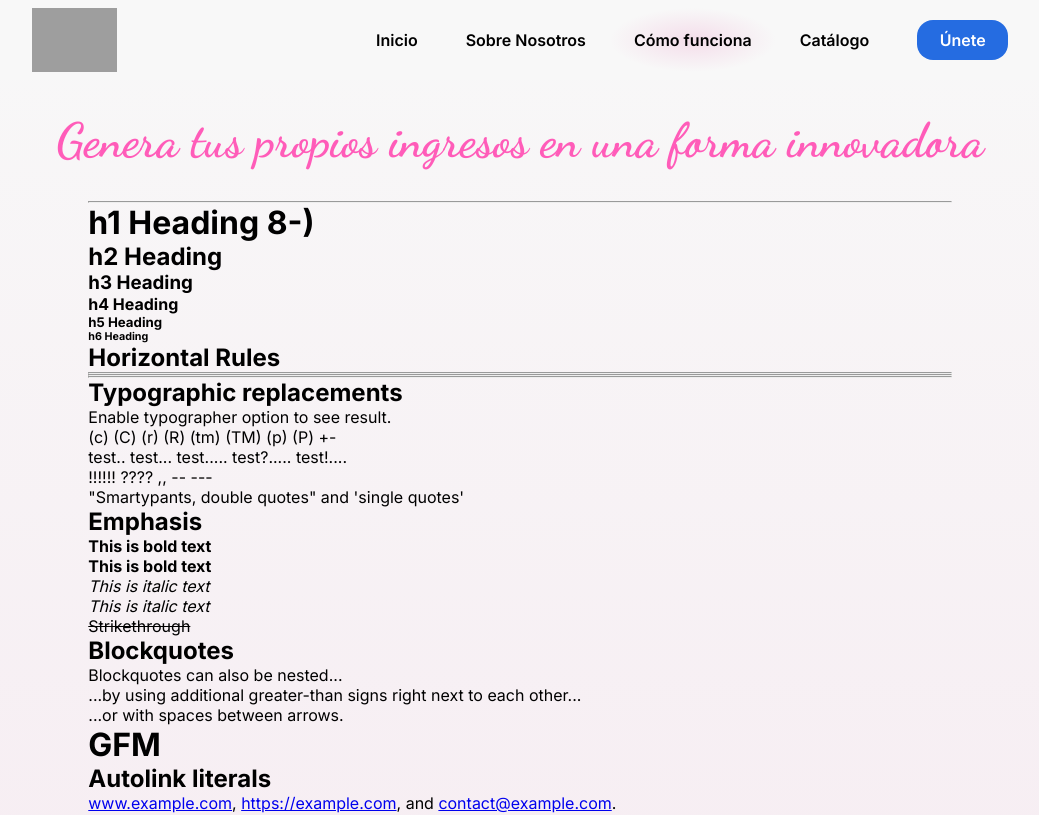
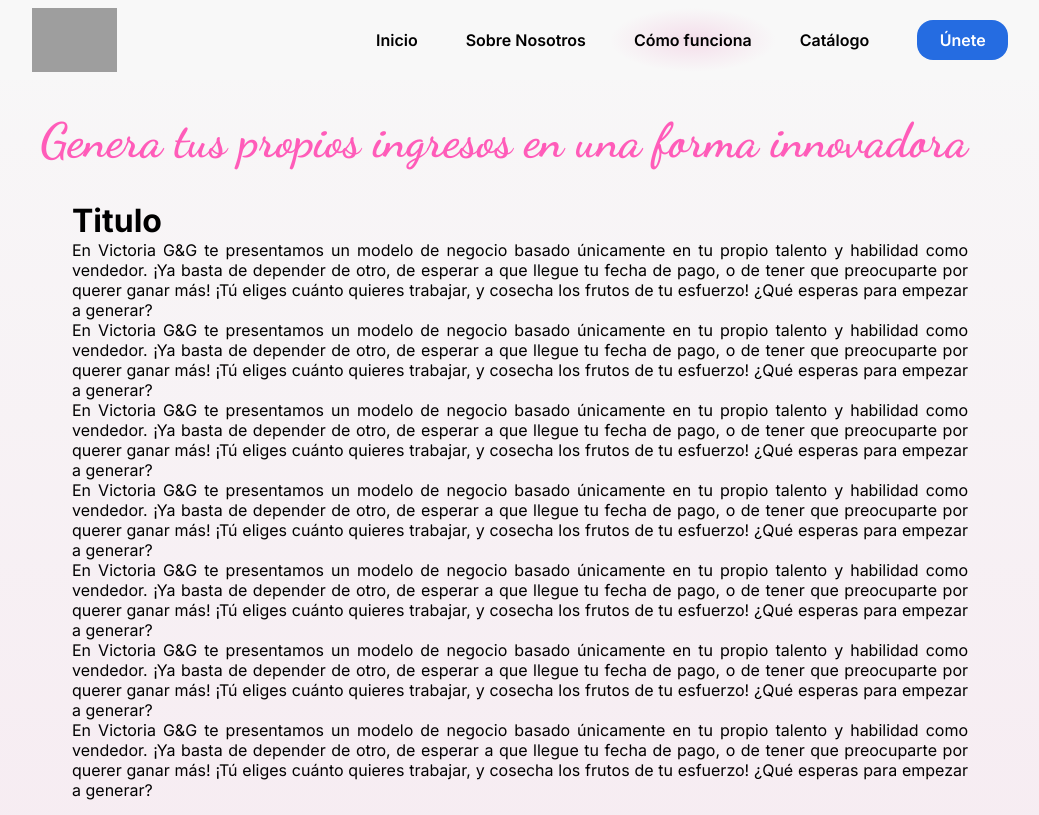
Before and after one commit to Black-And-White-Solutions/victoria-gg, a React (Create React App) app: page /howItWorks in a window 1280 px wide. Shown: the top 815 px of the page, without its empty margins (120-1159 px from the left). Built offline with nearby package versions, Linux system fonts and the light colour scheme; grey boxes are pictures that could not be loaded.

Commit message:
New content

```diff
--- a/src/components/BlogEntry.tsx
+++ b/src/components/BlogEntry.tsx
@@ -6,82 +6,62 @@
 const JSON = {
   title: 'Genera tus propios ingresos en una forma innovadora',
   author: {
-    name: 'Author Name',
-    details: 'Author Details',
+    name: 'Nombre del autor',
+    details: 'Detalles del autor',
     thumbnail: 'https://i.imgur.com/5ecsIlls.jpg',
   },
   content: `
----
+# Titulo
 
-# h1 Heading 8-)
-## h2 Heading
-### h3 Heading
-#### h4 Heading
-##### h5 Heading
-###### h6 Heading
+En Victoria G&G te presentamos un modelo de negocio basado únicamente
+en tu propio talento y habilidad como vendedor. ¡Ya basta de depender
+de otro, de esperar a que llegue tu fecha de pago, o de tener que preocuparte
+por querer ganar más! ¡Tú eliges cuánto quieres trabajar, y cosecha los frutos
+de tu esfuerzo!
+¿Qué esperas para empezar a generar?
 
+En Victoria G&G te presentamos un modelo de negocio basado únicamente
+en tu propio talento y habilidad como vendedor. ¡Ya basta de depender
+de otro, de esperar a que llegue tu fecha de pago, o de tener que preocuparte
+por querer ganar más! ¡Tú eliges cuánto quieres trabajar, y cosecha los frutos
+de tu esfuerzo!
+¿Qué esperas para empezar a generar?
 
-## Horizontal Rules
+En Victoria G&G te presentamos un modelo de negocio basado únicamente
+en tu propio talento y habilidad como vendedor. ¡Ya basta de depender
+de otro, de esperar a que llegue tu fecha de pago, o de tener que preocuparte
+por querer ganar más! ¡Tú eliges cuánto quieres trabajar, y cosecha los frutos
+de tu esfuerzo!
+¿Qué esperas para empezar a generar?
 
-___
+En Victoria G&G te presentamos un modelo de negocio basado únicamente
+en tu propio talento y habilidad como vendedor. ¡Ya basta de depender
+de otro, de esperar a que llegue tu fecha de pago, o de tener que preocuparte
+por querer ganar más! ¡Tú eliges cuánto quieres trabajar, y cosecha los frutos
+de tu esfuerzo!
+¿Qué esperas para empezar a generar?
 
----
+En Victoria G&G te presentamos un modelo de negocio basado únicamente
+en tu propio talento y habilidad como vendedor. ¡Ya basta de depender
+de otro, de esperar a que llegue tu fecha de pago, o de tener que preocuparte
+por querer ganar más! ¡Tú eliges cuánto quieres trabajar, y cosecha los frutos
+de tu esfuerzo!
+¿Qué esperas para empezar a generar?
 
-***
+En Victoria G&G te presentamos un modelo de negocio basado únicamente
+en tu propio talento y habilidad como vendedor. ¡Ya basta de depender
+de otro, de esperar a que llegue tu fecha de pago, o de tener que preocuparte
+por querer ganar más! ¡Tú eliges cuánto quieres trabajar, y cosecha los frutos
+de tu esfuerzo!
+¿Qué esperas para empezar a generar?
 
-
-## Typographic replacements
-
-Enable typographer option to see result.
-
-(c) (C) (r) (R) (tm) (TM) (p) (P) +-
-
-test.. test... test..... test?..... test!....
-
-!!!!!! ???? ,,  -- ---
-
-"Smartypants, double quotes" and 'single quotes'
-
-
-## Emphasis
-
-**This is bold text**
-
-__This is bold text__
-
-*This is italic text*
-
-_This is italic text_
-
-~~Strikethrough~~
-
-## Blockquotes
-
-
-> Blockquotes can also be nested...
->> ...by using additional greater-than signs right next to each other...
-> > > ...or with spaces between arrows.
-
-# GFM
-
-## Autolink literals
-
-www.example.com, https://example.com, and contact@example.com.
-
-## Strikethrough
-
-~one~ or ~~two~~ tildes.
-
-## Table
-
-| a | b  |  c |  d  |
-| - | :- | -: | :-: |
-
-## Tasklist
-
-* [ ] to do
-* [x] done
-`,
+En Victoria G&G te presentamos un modelo de negocio basado únicamente
+en tu propio talento y habilidad como vendedor. ¡Ya basta de depender
+de otro, de esperar a que llegue tu fecha de pago, o de tener que preocuparte
+por querer ganar más! ¡Tú eliges cuánto quieres trabajar, y cosecha los frutos
+de tu esfuerzo!
+¿Qué esperas para empezar a generar?
+	`,
 };
 
 const Padding = styled.div`
```
